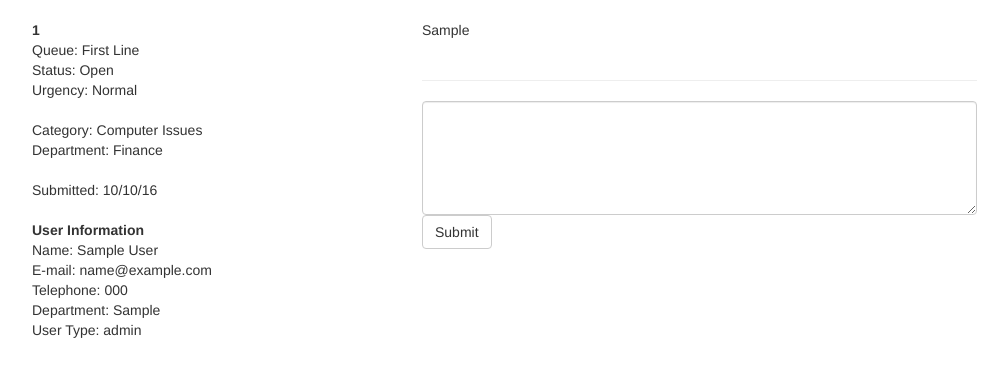
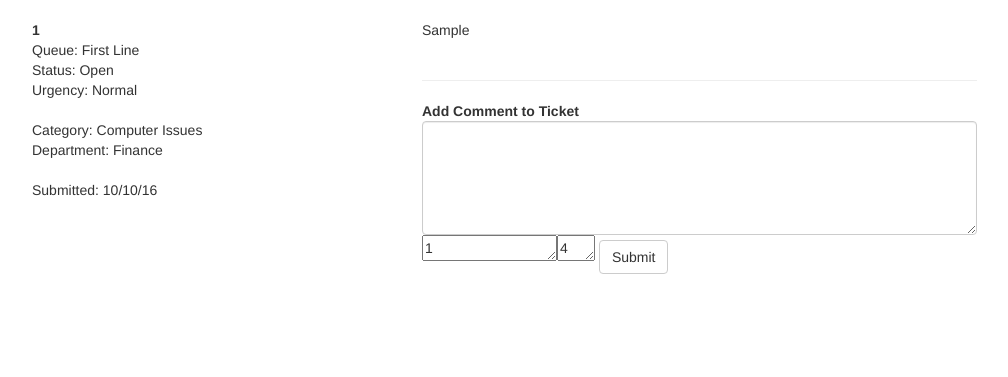
Before and after one commit to fergals/honours, a PHP site: page /ticket.php?id=1 in a window 1280 px wide. Shown: the part 51-428 px from the top of the page, without its empty margins (53-1061 px from the left). Run offline with PHP 8.4, Linux system fonts and the light colour scheme; tables that the repository leaves empty or names only in its code hold one stand-in row (values such as "Sample post").

Commit message:
Add reply ticket
Can now reply to tickets

```diff
--- a/ticket.php
+++ b/ticket.php
@@ -7,8 +7,9 @@ include 'header.php'; ?>
 <div class="col-xs-4">
 
 <?php
- $ticketid1 = $_GET['id'];
- $ticketinfo = $db->query("SELECT userid, tID, date, query FROM ticket where id = '$ticketid1'");
+ $ticketid = $_GET['id'];
+ $userid = rand(1,6);
+ $ticketinfo = $db->query("SELECT userid, tID, date, query FROM ticket where id = '$ticketid'");
  while($r = $ticketinfo->fetch(PDO::FETCH_OBJ)) {
 echo '<strong>' . $r->tID . '</strong><br />';
 echo 'Queue: First Line<br />';
@@ -18,7 +19,7 @@ echo 'Category: Computer Issues<br />';
 echo 'Department: Finance <br /><br />';
 echo 'Submitted: 10/10/16<br /><br />';
 }
-$userinfo = $db->query("SELECT id, username, firstname, surname, email, phonenumber, department, usertype FROM users where id = 1");
+$userinfo = $db->query("SELECT id, username, firstname, surname, email, phonenumber, department, usertype FROM users where id = '$userid'");
 while($u = $userinfo->fetch(PDO::FETCH_OBJ)) {
 echo '<strong>User Information</strong><br />';
 echo 'Name: ' . $u->firstname . ' ' . $u->surname . '<br />';
@@ -33,24 +34,35 @@ echo 'User Type: ' . $u->usertype;
 
   <div class="col-xs-6">
 <?php
-    $ticketid = $_GET['id'];
     $result = $db->query("SELECT userid, tID, date, query FROM ticket where id = '$ticketid'");
     while($r = $result->fetch(PDO::FETCH_OBJ)) {
-      echo $r->query;}
+      echo $r->query . '<br /><br /><hr />';
+    }
+
+   $comments = $db->query("SELECT comment, date FROM comments where tID = 'I2016-07-21003'");
+    while($c = $comments->fetch(PDO::FETCH_OBJ)) {
+      echo $c->comment . ' @ ' . $c->date .'<br /><br />';
+    }
 ?>
 
-<br />
-<br />
-
-<hr />
     <div class='form-group'>
+      <strong>Add Comment to Ticket</strong>
       <form action='submitcomment.php' method='post'>
         <textarea class='form-control' rows='5' name='comment'></textarea>
+
+        <?php
+        //Need tID and uID in order to pass comment - will update when include global variables
+         $commentinfo = $db->query("SELECT userid, tID, date, query FROM ticket where id = '$ticketid'");
+         while($r = $commentinfo->fetch(PDO::FETCH_OBJ)) {
+
+        echo "<textarea name='commentTID' rows='1' cols='14'>" . $r->tID ."</textarea>";
+        echo "<textarea name='commentuID' rows='1' cols='2'>" . $userid ."</textarea>";
+        }
+         ?>
+
         <button type='submit' class='btn btn-default'>Submit</button>
       </form>
     </div>
-
-
 </div>
 </div>
 
```
Also changed, not shown: submitcomment.php (added, +25 -0 lines).
